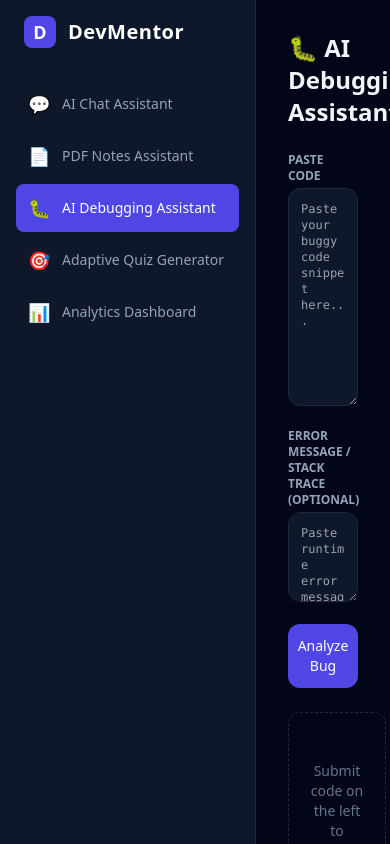
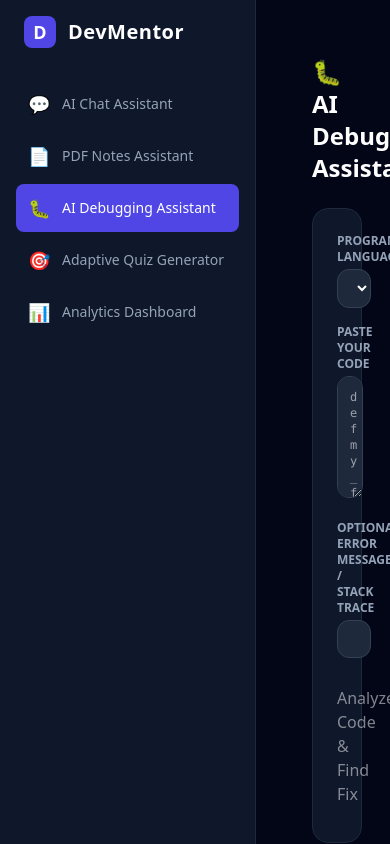
Before and after one commit to Aishascreations/DevMentor, a Next.js app in the folder frontend/: page /debug in a window 390 px wide. Shown: the top 844 px of the page. Built offline with nearby package versions, Linux system fonts and the light colour scheme; no server answers.

Commit message:
feat: add question history sidebars for AI Debugger and Adaptive Quizzes

```diff
--- a/frontend/src/app/debug/page.tsx
+++ b/frontend/src/app/debug/page.tsx
@@ -1,109 +1,178 @@
 "use client";
 
-import React, { useState } from "react";
-import { apiFetch } from "@/lib/api";
+import React, { useState, useEffect } from "react";
+import { getToken } from "@/lib/api";
 
-export default function DebugPage() {
+interface DebugHistoryItem {
+  id: string;
+  code: string;
+  error_message: string;
+  language: string;
+  root_cause: string;
+  corrected_code: string;
+  created_at: string;
+}
+
+export default function DebuggerPage() {
   const [code, setCode] = useState("");
-  const [errorMsg, setErrorMsg] = useState("");
-  const [analysis, setAnalysis] = useState<any>(null);
-  const [loading, setLoading] = useState(false);
+  const [errorMessage, setErrorMessage] = useState("");
+  const [language, setLanguage] = useState("Python");
+  const [isLoading, setIsLoading] = useState(false);
+  const [result, setResult] = useState<any>(null);
+  const [history, setHistory] = useState<DebugHistoryItem[]>([]);
 
-  const handleAnalyze = async () => {
-    if (!code.trim()) return;
-    setLoading(true);
+  const fetchHistory = async () => {
     try {
-      const res = await apiFetch("/api/debug", {
+      const token = getToken();
+      const API_BASE = process.env.NEXT_PUBLIC_API_URL || "http://localhost:8000";
+      const res = await fetch(`${API_BASE}/api/debug/history`, {
+        headers: { Authorization: `Bearer ${token}` },
+      });
+      if (res.ok) {
+        const data = await res.json();
+        setHistory(data);
+      }
+    } catch (e) {
+      console.error(e);
+    }
+  };
+
+  useEffect(() => {
+    fetchHistory();
+  }, []);
+
+  const handleAnalyze = async (e: React.FormEvent) => {
+    e.preventDefault();
+    if (!code.trim() || isLoading) return;
+
+    setIsLoading(true);
+    setResult(null);
+
+    try {
+      const token = getToken();
+      const API_BASE = process.env.NEXT_PUBLIC_API_URL || "http://localhost:8000";
+      const res = await fetch(`${API_BASE}/api/debug/analyze`, {
         method: "POST",
-        body: JSON.stringify({ code, error_message: errorMsg, language: "auto" }),
+        headers: {
+          "Content-Type": "application/json",
+          Authorization: `Bearer ${token}`,
+        },
+        body: JSON.stringify({
+          code,
+          error_message: errorMessage,
+          language,
+        }),
       });
-      setAnalysis(res);
-    } catch (e: any) {
-      alert(e.message || "Debugging failed");
+
+      if (!res.ok) throw new Error("Debug analysis failed");
+
+      const data = await res.json();
+      setResult(data);
+      fetchHistory();
+    } catch (err: any) {
+      alert("Error: " + err.message);
     } finally {
-      setLoading(false);
+      setIsLoading(false);
     }
   };
 
   return (
-    <div className="max-w-6xl mx-auto space-y-6">
-      <h1 className="text-2xl font-bold">🐛 AI Debugging Assistant</h1>
+    <div className="max-w-6xl mx-auto p-6 space-y-6">
+      <h1 className="text-2xl font-bold text-white">🐛 AI Debugging Assistant</h1>
 
-      <div className="grid grid-cols-1 md:grid-cols-2 gap-6">
-        <div className="space-y-4">
+      <div className="grid grid-cols-1 lg:grid-cols-3 gap-6">
+        {/* Debug Form */}
+        <div className="lg:col-span-2 space-y-4">
+          <form onSubmit={handleAnalyze} className="bg-slate-900 border border-slate-800 rounded-2xl p-6 space-y-4">
             <div>
-            <label className="block text-xs font-semibold text-slate-400 mb-1">
-              PASTE CODE
-            </label>
+              <label className="block text-xs font-semibold text-slate-400 mb-1">PROGRAMMING LANGUAGE</label>
+              <select
+                value={language}
+                onChange={(e) => setLanguage(e.target.value)}
+                className="w-full bg-slate-800 border border-slate-700 rounded-xl px-4 py-2 text-sm text-white"
+              >
+                <option value="Python">Python</option>
+                <option value="JavaScript">JavaScript / TypeScript</option>
+                <option value="Java">Java</option>
+                <option value="C++">C++</option>
+                <option value="SQL">SQL</option>
+              </select>
+            </div>
+
+            <div>
+              <label className="block text-xs font-semibold text-slate-400 mb-1">PASTE YOUR CODE</label>
               <textarea
-              rows={12}
+                rows={6}
                 value={code}
                 onChange={(e) => setCode(e.target.value)}
-              placeholder="Paste your buggy code snippet here..."
-              className="w-full bg-slate-900 border border-slate-800 rounded-xl p-3 font-mono text-xs text-slate-200 focus:outline-none focus:border-indigo-500"
+                placeholder="def my_function(): ..."
+                className="w-full bg-slate-800 border border-slate-700 rounded-xl p-3 text-xs font-mono text-emerald-300 focus:outline-none"
               />
             </div>
 
             <div>
-            <label className="block text-xs font-semibold text-slate-400 mb-1">
-              ERROR MESSAGE / STACK TRACE (OPTIONAL)
-            </label>
-            <textarea
-              rows={4}
-              value={errorMsg}
-              onChange={(e) => setErrorMsg(e.target.value)}
-              placeholder="Paste runtime error message or exception trace..."
-              className="w-full bg-slate-900 border border-slate-800 rounded-xl p-3 font-mono text-xs text-red-300 focus:outline-none focus:border-indigo-500"
+              <label className="block text-xs font-semibold text-slate-400 mb-1">OPTIONAL ERROR MESSAGE / STACK TRACE</label>
+              <input
+                type="text"
+                value={errorMessage}
+                onChange={(e) => setErrorMessage(e.target.value)}
+                placeholder="IndexError: list index out of range"
+                className="w-full bg-slate-800 border border-slate-700 rounded-xl px-4 py-2 text-sm text-rose-300"
               />
             </div>
 
             <button
-            onClick={handleAnalyze}
-            disabled={loading}
-            className="w-full bg-indigo-600 hover:bg-indigo-500 text-white font-medium py-3 rounded-xl text-sm transition-colors disabled:opacity-50"
+              type="submit"
+              disabled={!code.trim() || isLoading}
+              className="w-full bg-indigo-600 hover:bg-indigo-500 text-white font-medium py-3 rounded-xl transition-all disabled:opacity-50"
             >
-            {loading ? "Analyzing Bug..." : "Analyze Bug"}
+              {isLoading ? "Analyzing & Debugging Code..." : "Analyze Code & Find Fix"}
             </button>
+          </form>
+
+          {/* Result View */}
+          {result && (
+            <div className="bg-slate-900 border border-slate-800 rounded-2xl p-6 space-y-4">
+              <h2 className="text-base font-bold text-emerald-400">Analysis & Fix Summary</h2>
+              <div>
+                <p className="text-xs font-bold text-slate-400">ROOT CAUSE:</p>
+                <p className="text-sm text-slate-200 mt-1">{result.root_cause}</p>
+              </div>
+              <div>
+                <p className="text-xs font-bold text-slate-400">CORRECTED CODE:</p>
+                <pre className="bg-slate-950 p-4 rounded-xl border border-slate-800 text-xs text-emerald-300 font-mono mt-1 overflow-x-auto">
+                  {result.corrected_code}
+                </pre>
+              </div>
+            </div>
+          )}
         </div>
 
-        <div className="space-y-4">
-          {analysis ? (
-            <>
-              <div className="bg-red-950/40 border border-red-800/50 p-4 rounded-xl">
-                <h3 className="text-xs font-bold text-red-400 uppercase tracking-wider mb-1">
-                  🔴 Root Cause ({analysis.detected_language})
-                </h3>
-                <p className="text-sm text-red-200">{analysis.root_cause}</p>
+        {/* Debug History Sidebar */}
+        <div className="bg-slate-900 border border-slate-800 rounded-2xl p-6 space-y-4">
+          <h2 className="text-base font-bold text-white border-b border-slate-800 pb-2">📜 Debug History</h2>
+          {history.length === 0 ? (
+            <p className="text-xs text-slate-500">No past debugged sessions found.</p>
+          ) : (
+            <div className="space-y-3 max-h-[500px] overflow-y-auto">
+              {history.map((item) => (
+                <div
+                  key={item.id}
+                  onClick={() => {
+                    setCode(item.code);
+                    setErrorMessage(item.error_message || "");
+                    setLanguage(item.language);
+                    setResult(item);
+                  }}
+                  className="p-3 bg-slate-800/50 hover:bg-slate-800 rounded-xl border border-slate-700/60 cursor-pointer space-y-1 transition-all"
+                >
+                  <div className="flex justify-between text-xs font-medium">
+                    <span className="text-indigo-400 font-bold">{item.language}</span>
+                    <span className="text-slate-500">{new Date(item.created_at).toLocaleDateString()}</span>
                   </div>
-
-              <div className="bg-amber-950/40 border border-amber-800/50 p-4 rounded-xl">
-                <h3 className="text-xs font-bold text-amber-400 uppercase tracking-wider mb-1">
-                  🟡 Affected Lines
-                </h3>
-                <p className="text-sm text-amber-200">{analysis.affected_lines}</p>
+                  <p className="text-xs text-slate-300 line-clamp-2">{item.root_cause}</p>
                 </div>
-
-              <div className="bg-blue-950/40 border border-blue-800/50 p-4 rounded-xl">
-                <h3 className="text-xs font-bold text-blue-400 uppercase tracking-wider mb-1">
-                  🔵 Explanation
-                </h3>
-                <p className="text-sm text-blue-200 whitespace-pre-line">
-                  {analysis.explanation}
-                </p>
-              </div>
-
-              <div className="bg-slate-900 border border-slate-800 p-4 rounded-xl relative">
-                <h3 className="text-xs font-bold text-emerald-400 uppercase tracking-wider mb-2">
-                  🟢 Corrected Code
-                </h3>
-                <pre className="bg-slate-950 p-3 rounded-lg font-mono text-xs text-slate-200 overflow-x-auto">
-                  {analysis.corrected_code}
-                </pre>
-              </div>
-            </>
-          ) : (
-            <div className="h-full border border-dashed border-slate-800 rounded-xl flex items-center justify-center text-slate-500 text-sm p-12 text-center">
-              Submit code on the left to display the 4-part AI bug analysis.
+              ))}
             </div>
           )}
         </div>
```
Also changed, not shown: frontend/src/app/quiz/page.tsx (+75 -63 lines), 2 other files (tests, documents, lock files or other folders). Lines whose indentation alone changed are shown as unchanged.
